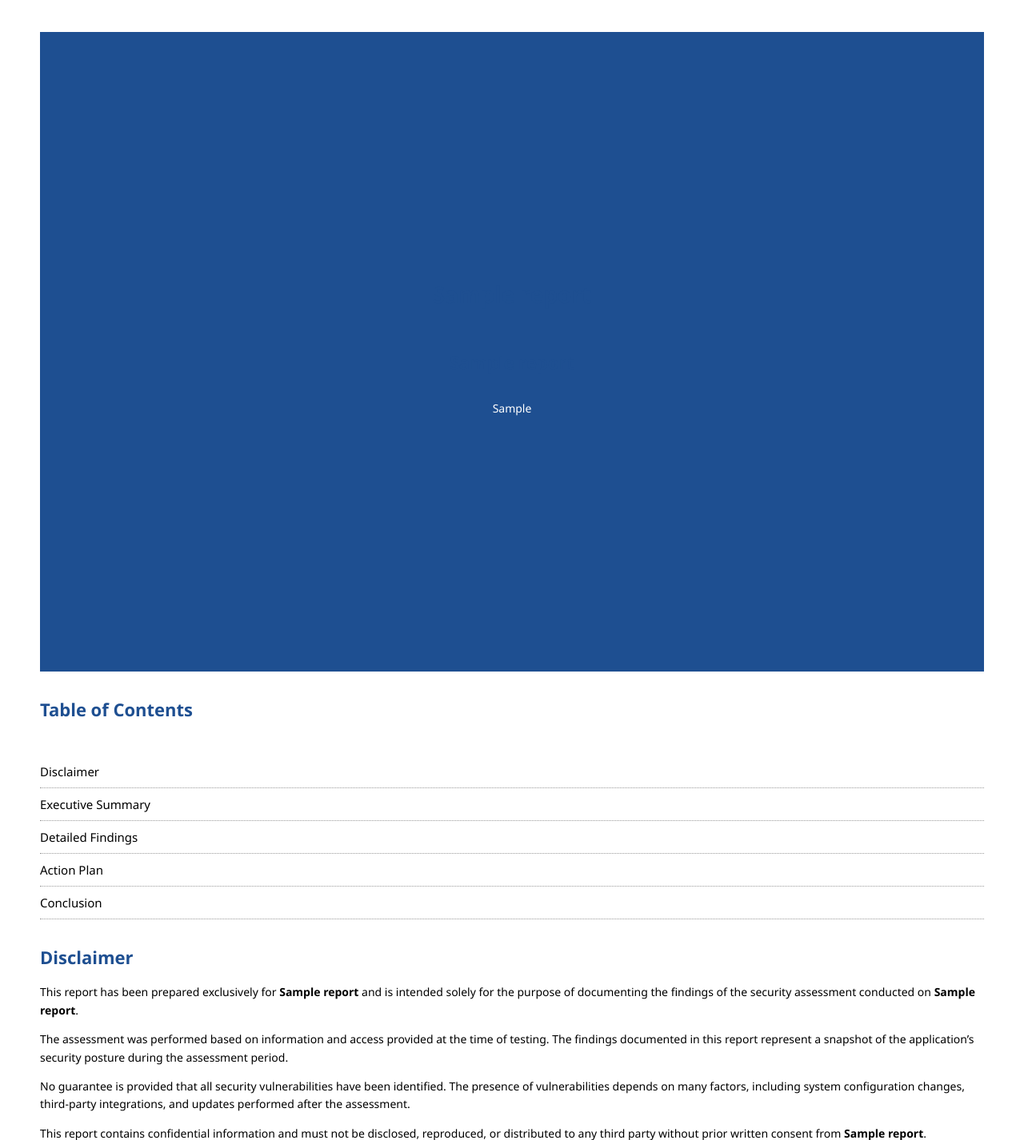
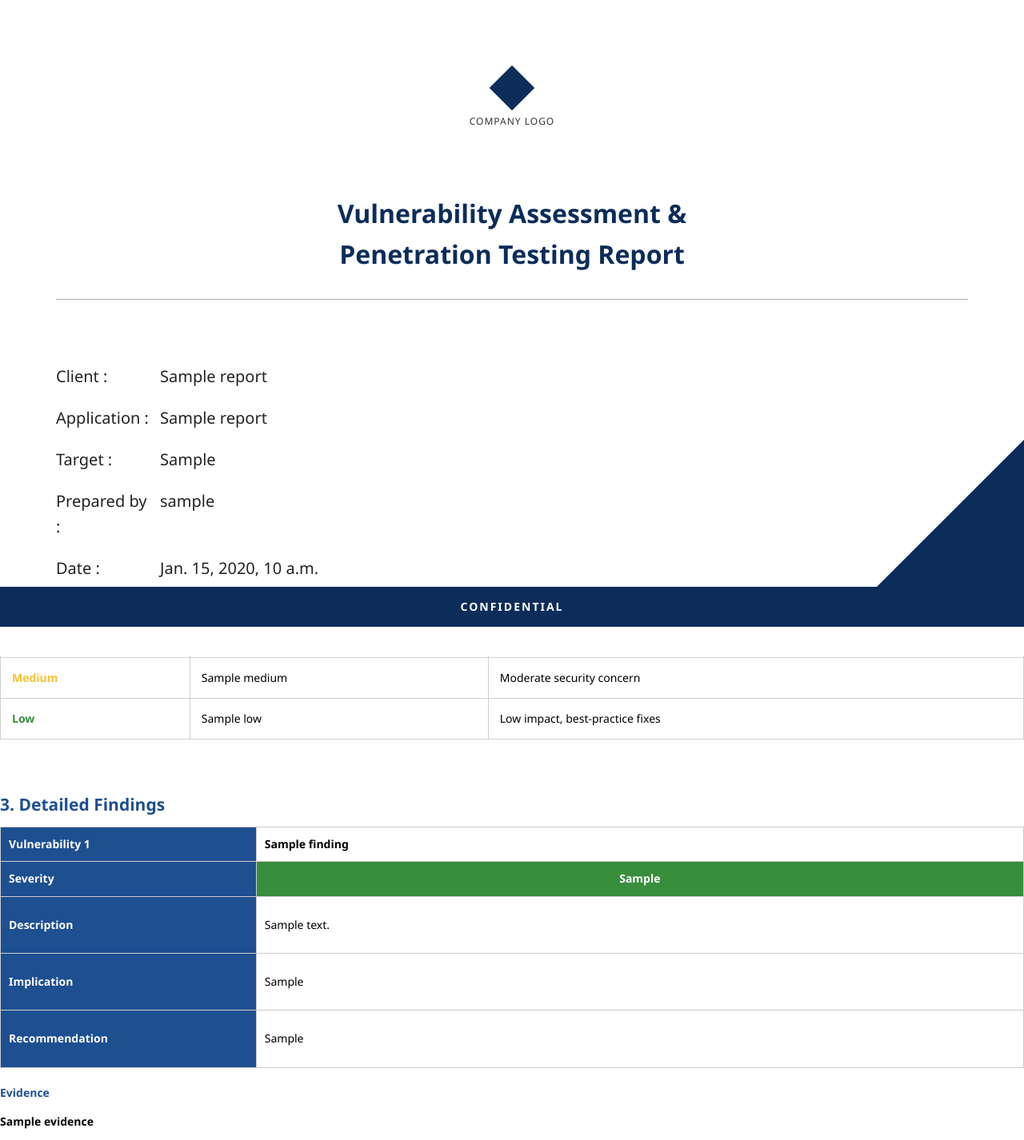
Before and after one commit to EswaranS-06/EVIDEX, a Django app: template backend/templates/reports/cover.html in a window 1280 px wide. Shown: the top 1426 px of the page at 80% size. Run offline with Django 5.2, Linux system fonts and the light colour scheme; tables that the repository leaves empty hold one stand-in row (values such as "Sample post"); the template is opened without the code that fills it: values that come from a table or form of the project are taken from there, most other values are stand-ins (such as "Sample title", 1, 10 or a date in 2020).

Commit message:
done reporting processsssssss

```diff
--- a/backend/templates/reports/base.html
+++ b/backend/templates/reports/base.html
@@ -2,202 +2,293 @@
 <html>
 <head>
 <meta charset="utf-8">
+<style>
 
-  <style>
-    /* =============================
-       GLOBAL RESET
-       ============================== */
 html, body {
   margin: 0;
   padding: 0;
 }
 
+/* Normal pages */
+@page {
+  size: A4;
+  margin: 25mm 20mm 25mm 20mm;
+}
+
+/* Cover page must be full bleed */
+@page:first {
+  margin: 0;
+}
+
 body {
-      background: #ffffff;
   font-family: "Segoe UI", Arial, sans-serif;
   font-size: 14px;
   line-height: 1.6;
-      color: #000000;
 }
 
-    /* =============================
-       PAGE CONTAINER
-       ============================== */
 .page {
-      padding: 40px 50px;
+  padding: 0;
 }
 
-    /* =============================
-       HEADINGS
-       ============================== */
-    h1, h2, h3 {
-      color: #1e4f91;
-      margin-top: 30px;
-      margin-bottom: 15px;
+/* ================= COVER PAGE ================= */
+
+.cover-page {
+  width: 100%;
+  height: 100%;
+  min-height: 100%;
+  background: white;
+  position: absolute;
+  padding: 70px;
+  box-sizing: border-box;
+  size: A4;
 }
 
-    h2 { font-size: 22px; }
-    h3 { font-size: 16px; }
-
-    p {
-      margin-bottom: 14px;
+/* Logo */
+.cover-logo {
+  text-align: center;
 }
 
-    /* =============================
-       PAGE BREAKS
-       ============================== */
+.cover-icon {
+  width: 40px;
+  height: 40px;
+  background: #0c2d5a;
+  margin: 0 auto 10px;
+  transform: rotate(45deg);
+}
+
+.cover-logo p {
+  font-size: 12px;
+  letter-spacing: 1px;
+  color: #333;
+}
+
+/* Title */
+.cover-title {
+  margin-top: 80px;
+  text-align: center;
+  font-size: 32px;
+  color: #0c2d5a;
+  font-weight: 700;
+}
+
+/* Line */
+.cover-line {
+  width: 100%;
+  height: 1px;
+  background: #aaa;
+  margin: 30px 0 80px;
+}
+
+/* Info */
+.cover-info {
+  width: 60%;
+}
+
+.cover-info div {
+  display: flex;
+  flex: 1;
+  margin-bottom: 20px;
+  font-size: 20px;
+  color: #222;
+  justify-content: center;
+}
+
+.cover-info span:first-child {
+  width: 120px;
+}
+
+.cover-value {
+  flex: 1;
+  padding-left: 10px;
+}
+
+.cover-corner {
+    position: absolute;
+    bottom: 50px;   /* sits above footer */
+    right: 0;
+
+    width: 0;
+    height: 0;
+
+    border-bottom: 220px solid #0c2d5a;
+    border-left: 220px solid transparent;
+
+}
+
+/* Footer */
+.cover-footer {
+  position: absolute;
+  bottom: 36px;
+  left: 0;
+  height: 50px;
+  width: 100%;
+  background: #0c2d5a;
+  color: white;
+  display: flex;
+  justify-content: center;
+  align-items: center;
+  letter-spacing: 2px;
+  font-weight: 600;
+  margin-top: 100px;
+}
+
+.cover-spacer {
+    flex: 1;
+}
+
+/* Page break */
 .page-break {
   page-break-before: always;
 }
 
-    /* =============================
-       EXECUTIVE SUMMARY TABLE
-       ============================== */
-    table.summary-table {
-      width: 100%;
-      border-collapse: collapse;
-      margin-top: 20px;
-      margin-bottom: 40px;
-      font-size: 14px;
+
+.page-break {
+  page-break-before: always;
 }
 
-    table.summary-table th {
-      background: #1e4f91;
-      color: #ffffff;
-      padding: 14px;
-      border: 1px solid #1e4f91;
-      text-align: left;
+h1,h2,h3,h4 {
+  color:#1e4f91;
+  margin: 20px 0 10px;
 }
 
-    table.summary-table td {
-      padding: 14px;
-      border: 1px solid #ccc;
+table {
+  width:100%;
+  border-collapse: collapse;
+}
+
+.finding-table td {
+  border:1px solid #ccc;
+  padding:10px;
+}
+
+.label-cell {
+  width:25%;
+  background:#1e4f91;
+  color:white;
+  font-weight:bold;
+}
+
+.value-cell { width:75%; }
+
+.severity-critical{background:#d32f2f;color:#fff;font-weight:bold;text-align:center;}
+.severity-high{background:#f57c00;color:#fff;font-weight:bold;text-align:center;}
+.severity-medium{background:#fbc02d;color:#000;font-weight:bold;text-align:center;}
+.severity-low{background:#388e3c;color:#fff;font-weight:bold;text-align:center;}
+
+.finding-block {
+  page-break-inside: avoid;
+}
+
+.finding-table, .evidence-section {
+  page-break-inside: avoid;
+}
+
+.evidence-image {
+  max-width:100%;
+  max-height:450px;
+  border:1px solid #ccc;
 }
 
 /* =============================
-       DETAILED FINDINGS TABLE
-       ============================== */
-    table.finding-table {
+   TABLE OF CONTENTS
+============================= */
+
+.toc-table {
   width: 100%;
   border-collapse: collapse;
-      margin-bottom: 40px;
-      font-size: 14px;
-    }
-
-    table.finding-table td {
-      border: 1px solid #cfd8dc;
-      padding: 12px 14px;
-      vertical-align: top;
-    }
-
-    td.label-cell {
-      width: 25%;
-      background: #1e4f91;
-      color: #ffffff;
-      font-weight: bold;
-    }
-
-    td.value-cell {
-      width: 75%;
-      background: #ffffff;
-    }
-
-    /* =============================
-       SEVERITY COLORS
-       ============================== */
-    .severity-critical {
-      background: #d32f2f;
-      color: #ffffff;
-      font-weight: bold;
-      text-align: center;
-    }
-
-    .severity-high {
-      background: #f57c00;
-      color: #ffffff;
-      font-weight: bold;
-      text-align: center;
-    }
-
-    .severity-medium {
-      background: #fbc02d;
-      color: #000000;
-      font-weight: bold;
-      text-align: center;
-    }
-
-    .severity-low {
-      background: #388e3c;
-      color: #ffffff;
-      font-weight: bold;
-      text-align: center;
-    }
-
-    /* =============================
-       TABLE OF CONTENTS (PROPER)
-       ============================== */
-    .toc {
-      margin-top: 40px;
-      width: 100%;
+  margin-top: 30px;
   font-size: 15px;
 }
 
-    .toc-row {
-      display: flex;
-      justify-content: space-between;
-      border-bottom: 1px dotted #999;
-      padding: 8px 0;
+.toc-table td {
+  padding: 10px 5px;
+  border-bottom: 1px dotted #aaa;
 }
 
-    .toc-row a {
+.toc-table a {
   text-decoration: none;
   color: #000;
 }
 
+.toc-page {
+  text-align: right;
+}
+
 .toc-page::after {
   content: target-counter(attr(href), page);
+
 }
 
 /* =============================
-       PDF PAGE NUMBERS
-       ============================== */
-    @page {
-      margin: 20mm 15mm 25mm 15mm;
+   EXECUTIVE SUMMARY – PROFESSIONAL LOOK
+============================= */
 
-      @bottom-center {
-        content: "Page " counter(page);
-        font-size: 11px;
-        color: #666;
-      }
+.executive-table {
+    margin-top: 25px;
+    border: 1px solid #d0d0d0;
 }
 
-  .evidence-image-box {
-    width: 100%;
-    max-width: 500px;          /* Prevents full-page overflow */
-    margin-top: 10px;
-    margin-bottom: 15px;
-    padding: 6px;
-    border: 1px solid #ccc;
-    box-sizing: border-box;
+.executive-table th {
+    background: #1e4f91;
+    color: #ffffff;
+    padding: 14px;
+    font-size: 14px;
+    text-align: left;
 }
 
-.evidence-image-box img {
+/* Executive Summary Table */
+.executive-table {
     width: 100%;
-    height: auto;
-    display: block;
-    object-fit: contain;
+    border-collapse: collapse;
+    margin-top: 25px;
+    border: 1px solid #d0d0d0;
 }
+
+.executive-table th {
+    background: #1e4f91;
+    color: #ffffff;
+    padding: 14px;
+    font-size: 14px;
+    text-align: left;
+}
+
+.executive-table td {
+    padding: 14px;
+    font-size: 14px;
+    border: 1px solid #d0d0d0;
+}
+
+/* Severity text coloring (ONLY text, not background) */
+.sev-text {
+    font-weight: bold;
+}
+
+.sev-text.critical { color: #d32f2f; }
+.sev-text.high     { color: #f57c00; }
+.sev-text.medium   { color: #fbc02d; }
+.sev-text.low      { color: #388e3c; }
+
+
+/* =============================
+   ACTION PLAN STYLING
+============================= */
+
+.action-plan-list {
+    margin-left: 25px;
+    line-height: 1.8;
+    padding-left: 15px;
+}
+
+.action-plan-list li {
+    margin-bottom: 10px;
+}
+
+
 </style>
 </head>
-
 <body>
-
-  <!-- SINGLE CONTENT BLOCK -->
 <div class="page">
   {% block content %}{% endblock %}
 </div>
-
 </body>
-
-
 </html>
--- a/backend/templates/reports/cover.html
+++ b/backend/templates/reports/cover.html
@@ -1,65 +1,80 @@
 {% extends "reports/base.html" %}
-
 {% block content %}
 {% load media_path %}
 
+<!-- ================= COVER PAGE ================= -->
+<div class="cover-page">
 
-<!-- COVER PAGE (simple for now) -->
-<div style="
-  height: 100vh;
-  background: #1e4f91;
-  color: white;
-  display: flex;
-  flex-direction: column;
-  justify-content: center;
-  align-items: center;
-  text-align: center;
-">
-  <h1>{{ report.client_name }}</h1>
-  <h2>{{ report.application_name }}</h2>
-  <p>{{ report.report_type }}</p>
-  <p>{{ report.report_date }}</p>
+  <!-- Logo -->
+  <div class="cover-logo">
+    <div class="cover-icon"></div>
+    <p>COMPANY LOGO</p>
   </div>
 
-<div class="page-break"></div>
+  <!-- Title -->
+  <h1 class="cover-title">
+    Vulnerability Assessment &<br>
+    Penetration Testing Report
+  </h1>
 
-<!--==========TABLE OF CONTENTS ============-->
+  <div class="cover-line"></div>
 
-<h2>Table of Contents</h2>
+  <!-- Info -->
+  <div class="cover-info">
+    <div><span>Client :</span><span class="cover-value">{{ report.client_name }}</span></div>
+    <div><span>Application :</span><span class="cover-value">{{ report.application_name }}</span></div>
+    <div><span>Target :</span><span class="cover-value">{{report.target}}</span></div>
+    <div><span>Prepared by :</span><span class="cover-value">{{report.created_by}}</span></div>
+    <div><span>Date :</span><span class="cover-value">{{ report.created_at}}</span></div>
 
-<div class="toc">
-  <div class="toc-row">
-    <a href="#disclaimer">Disclaimer</a>
-    <span class="toc-page" href="#disclaimer"></span>
   </div>
 
-  <div class="toc-row">
-    <a href="#executive-summary">Executive Summary</a>
-    <span class="toc-page" href="#executive-summary"></span>
+  <!-- Corner -->
+  <div class="cover-corner"></div>
+
+  <!-- Footer -->
+  <div class="cover-footer">
+    CONFIDENTIAL
   </div>
 
-  <div class="toc-row">
-    <a href="#findings">Detailed Findings</a>
-    <span class="toc-page" href="#findings"></span>
-  </div>
-
-  <div class="toc-row">
-    <a href="#action-plan">Action Plan</a>
-    <span class="toc-page" href="#action-plan"></span>
-  </div>
-
-  <div class="toc-row">
-    <a href="#conclusion">Conclusion</a>
-    <span class="toc-page" href="#conclusion"></span>
-  </div>
 </div>
 
 <div class="page-break"></div>
 
 
+
+<!-- ================= TABLE OF CONTENTS ================= -->
+
+<h2>Table of Contents</h2>
+
+<table class="toc-table">
+  <tr>
+    <td><a href="#disclaimer">1. Disclaimer</a></td>
+    <td class="toc-page" href="#disclaimer"></td>
+  </tr>
+  <tr>
+    <td><a href="#executive-summary">2. Executive Summary</a></td>
+    <td class="toc-page" href="#executive-summary"></td>
+  </tr>
+  <tr>
+    <td><a href="#findings">3. Detailed Findings</a></td>
+    <td class="toc-page" href="#findings"></td>
+  </tr>
+  <tr>
+    <td><a href="#action-plan">4. Action Plan</a></td>
+    <td class="toc-page" href="#action-plan"></td>
+  </tr>
+  <tr>
+    <td><a href="#conclusion">5. Conclusion</a></td>
+    <td class="toc-page" href="#conclusion"></td>
+  </tr>
+</table>
+
+<div class="page-break"></div>
+
 <!-- ================= DISCLAIMER PAGE  ================= -->
 
-<h2 id="disclaimer">Disclaimer</h2>
+<h2 id="disclaimer">1. Disclaimer</h2>
 
 <p>
 This report has been prepared exclusively for
@@ -89,9 +104,8 @@
 
 <div class="page-break"></div>
 
-
 <!-- ================= EXECUTIVE SUMMARY ================= -->
-<h2 id="executive-summary">1. Executive Summary</h2>
+<h2 id="executive-summary">2. Executive Summary</h2>
 
 <p>
 Web application vulnerability assessment and penetration testing was conducted
@@ -99,7 +113,7 @@
 <strong>{{ report.application_name }}</strong>.
 </p>
 
-<table class="summary-table">
+<table class="summary-table executive-table">
   <thead>
     <tr>
       <th>Severity</th>
@@ -109,41 +123,48 @@
   </thead>
   <tbody>
     <tr>
-      <td style="color:#d32f2f;font-weight:bold;">Critical</td>
+      <td class="sev-text critical">Critical</td>
       <td>{{ summary.severity.critical }}</td>
       <td>Immediate remediation required</td>
     </tr>
+
     <tr>
-      <td style="color:#f57c00;font-weight:bold;">High</td>
+      <td class="sev-text high">High</td>
       <td>{{ summary.severity.high }}</td>
       <td>High risk to application security</td>
     </tr>
+
     <tr>
-      <td style="color:#fbc02d;font-weight:bold;">Medium</td>
+      <td class="sev-text medium">Medium</td>
       <td>{{ summary.severity.medium }}</td>
       <td>Moderate security concern</td>
     </tr>
+
     <tr>
-      <td style="color:#388e3c;font-weight:bold;">Low</td>
+      <td class="sev-text low">Low</td>
       <td>{{ summary.severity.low }}</td>
       <td>Low impact, best‑practice fixes</td>
     </tr>
   </tbody>
 </table>
 
-<div class="page-break"></div>
+<br></br>
 
 <!-- ================= DETAILED FINDINGS ================= -->
+
+<!-- <div class="finding-block"> -->
 <h2 id="findings">3. Detailed Findings</h2>
 
 {% for f in findings %}
+
+    {% if not forloop.first %}
+        <div class="page-break"></div>
+    {% endif %}
+
     <table class="finding-table">
-
         <tr>
-    <td class="label-cell">Vulnerability #{{ forloop.counter }}</td>
-    <td class="value-cell">
-      <strong>{{ f.final_title }}</strong>
-    </td>
+            <td class="label-cell">Vulnerability {{ forloop.counter }}</td>
+            <td class="value-cell"><strong>{{ f.final_title }}</strong></td>
         </tr>
 
         <tr>
@@ -154,73 +175,53 @@
                 {% elif f.final_severity == 'MEDIUM' %}severity-medium
                 {% else %}severity-low{% endif %}
             ">
-      {{ f.final_severity}}
+                {{ f.final_severity }}
             </td>
         </tr>
 
         <tr>
             <td class="label-cell">Description</td>
-  <td class="value-cell">
-    {{ f.final_description|linebreaks }}
-  </td>
+            <td class="value-cell">{{ f.final_description|linebreaks }}</td>
         </tr>
 
         <tr>
             <td class="label-cell">Implication</td>
-  <td class="value-cell">
-    {{ f.final_impact|linebreaks }}
-  </td>
+            <td class="value-cell">{{ f.final_impact|linebreaks }}</td>
         </tr>
 
         <tr>
             <td class="label-cell">Recommendation</td>
-  <td class="value-cell">
-    {{ f.final_remediation|linebreaks }}
-  </td>
+            <td class="value-cell">{{ f.final_remediation|linebreaks }}</td>
         </tr>
-
-
-  <!-- ✅ Evidence LAST -->
-<tr>
-    <td class="label-cell">Evidence</td>
-    <td class="value-cell">
+    </table>
 
     {% if f.evidences.all %}
+    <div class="evidence-section">
+        <h4 class="evidence-heading">Evidence</h4>
+
         {% for e in f.evidences.all %}
-
-                <div style="margin-bottom:20px;">
-                    <p><strong>{{ e.title }}</strong></p>
+        <div class="evidence-item">
+            <p class="evidence-title"><strong>{{ e.title }}</strong></p>
 
             {% if e.file %}
                 {% if is_pdf %}
-  <img src="{{ e.file.path|file_uri }}" style="max-width:100%; margin-bottom:15px;">
+                    <img src="{{ e.file.path|file_uri }}" class="evidence-image">
                 {% else %}
-  <img src="{{ MEDIA_URL }}{{ e.file.name }}" style="max-width:100%; margin-bottom:15px;">
+                    <img src="{{ MEDIA_URL }}{{ e.file.name }}" class="evidence-image">
                 {% endif %}
-
-
-
             {% endif %}
 
             {% if e.description %}
-                        <p style="margin-top:8px;">{{ e.description }}</p>
+                <p class="evidence-desc">{{ e.description }}</p>
             {% endif %}
         </div>
+        {% endfor %}
+    </div>
+    {% endif %}
 
 {% endfor %}
-        {% else %}
-            <em>No evidence provided.</em>
-        {% endif %}
 
-    </td>
-</tr>
-
-
-</table>
-
-<div style="height: 40px;"></div>
-{% endfor %}
-
+</div>
 <div class="page-break"></div>
 
 <!-- ================= ACTION PLAN ================= -->
@@ -250,15 +251,19 @@
 
 <p><strong>Recommended remediation actions include:</strong></p>
 
-<ul style="margin-left: 25px; line-height: 1.8;">
-  {% for action in action_plan.actions %}
-    <li>{{ action }}</li>
+<ul class="action-plan-list">
+  {% for f in findings %}
+    {% if f.final_remediation %}
+      <li>
+        <strong>{{ f.final_title }}</strong> — {{ f.final_remediation }}
+      </li>
+    {% endif %}
   {% endfor %}
 </ul>
 
+
 {% if action_plan.severity_count.LOW %}
 {% endif %}
-
 
 <div class="page-break"></div>
 
```
Also changed, not shown: backend/apps/knowledge/serializers.py (+26 -7 lines). Lines whose indentation alone changed are shown as unchanged.
